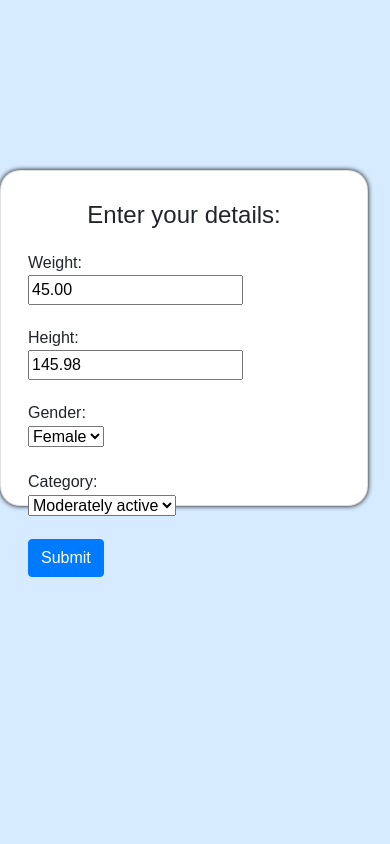
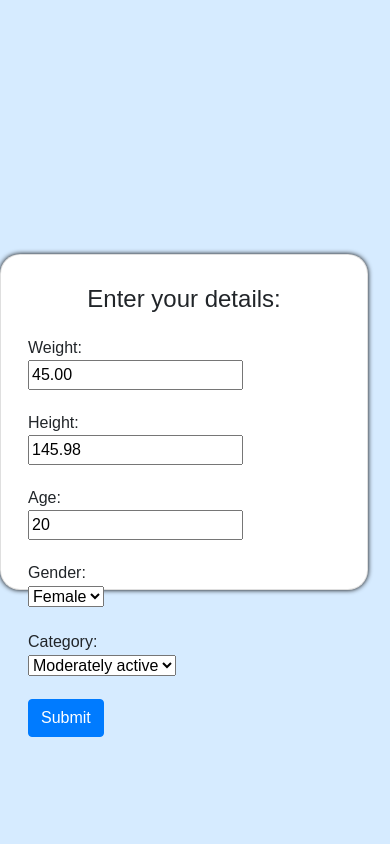
Before and after one commit to medha0105/django-project, a Django app: page /customer_details/14/ in a window 390 px wide; the page is wider, and only the part inside the window is pictured. Shown: the part 83-927 px from the top of that part. Before the commit the page ends 660 px from the top of that part, so only its background shows below. Run offline with Django 3.2, Linux system fonts and the light colour scheme; data comes from the database, SQL or seed files in the repository; some libraries are stand-ins or nearby versions.

Commit message:
Phone field removed

```diff
--- a/cc/forms.py
+++ b/cc/forms.py
@@ -7,7 +7,7 @@ from .models import Customer
 class CustomerForm(ModelForm):
     class Meta:
         model = Customer
-        fields = ['weight','height','gender','category']
+        fields = ['weight','height','age','gender','category']
 
 class CreateUserForm(UserCreationForm):
     class Meta:
--- a/cc/models.py
+++ b/cc/models.py
@@ -15,14 +15,14 @@ class Customer(models.Model):
     name = models.CharField(max_length=200,null=True)
     email = models.CharField(max_length=100,unique=True,null=True)
     date_created = models.DateTimeField(auto_now_add=True)
-    phone = models.CharField(max_length=10, null=True)
+    age = models.IntegerField(null=True)
     weight = models.DecimalField(max_digits=5,decimal_places=2,null=True)
     height = models.DecimalField(max_digits=5,decimal_places=2,null=True)
     gender = models.CharField(max_length=50, choices=GENDER)
     category = models.CharField(max_length=50, choices=CATEGORY)
 
-    # def __str__(self):
-    #     return self.name
+    def __str__(self):
+        return self.name
 
 
 class Food(models.Model):
--- a/cc/templates/cc/about.html
+++ b/cc/templates/cc/about.html
@@ -25,6 +25,7 @@
             </div>
             <span class="msg">Hello There!</span>
             <span><a class="msg" href="{% url 'login' %}">Log In</a></span>
+            <span><a class="msg" href="{% url 'register' %}">Sign Up</a></span>
         </nav>
 
 
--- a/cc/templates/cc/home.html
+++ b/cc/templates/cc/home.html
@@ -10,7 +10,7 @@
     <body>
         {% include 'cc/navbar.html' %}
         {% block content %}
-
+        <h1>{{calorieCount}}</h1>
         {% endblock %}
     </body>
     <script src="https://code.jquery.com/jquery-3.3.1.slim.min.js" integrity="sha384-q8i/X+965DzO0rT7abK41JStQIAqVgRVzpbzo5smXKp4YfRvH+8abtTE1Pi6jizo" crossorigin="anonymous"></script>
--- a/cc/views.py
+++ b/cc/views.py
@@ -4,12 +4,16 @@ from django.contrib.auth.models import Group
 from django.contrib import messages
 from .models import *
 from .forms import *
+from .caloriecalc import dummycalc
 
 def about(request):
     return render(request, 'cc/about.html')
 
 def home(request, pk):
-    return render(request,'cc/home.html')
+    #logic for daily calorie intake
+    calorieCount = dummycalc(pk)
+    context = {'calorieCount':calorieCount}
+    return render(request,'cc/home.html',context)
 
 def registerPage(request):
     form = CreateUserForm()
@@ -18,8 +22,6 @@ def registerPage(request):
         if form.is_valid():
             user = form.save()
 
-            print(request.user.id)
-            print(user.id)
             login(request, user)
             # messages.success(request, "Account created successully for " + username)
             return redirect('customer_details', request.user.customer.id)
@@ -34,8 +36,6 @@ def loginPage(request):
         user = authenticate(request, username=username, password=password)
         if user is not None:
             login(request, user)
-            print(request.user.customer.id)
-            print(user.id)
             return redirect('home', request.user.customer.id)
         else:
             messages.info(request, "Username or password is incorrect")
--- a/static/css/main.css
+++ b/static/css/main.css
@@ -1,5 +1,5 @@
 .details {
-    height: 80vh;
+    height: 100vh;
     width: 150vw;
     display: flex;
     justify-content: center;
```
Also changed, not shown: cc/caloriecalc.py (added, +16 -0 lines), cc/migrations/0004_auto_20210620_1922.py (added), cc/migrations/0005_remove_customer_phone.py (added), db.sqlite3.
